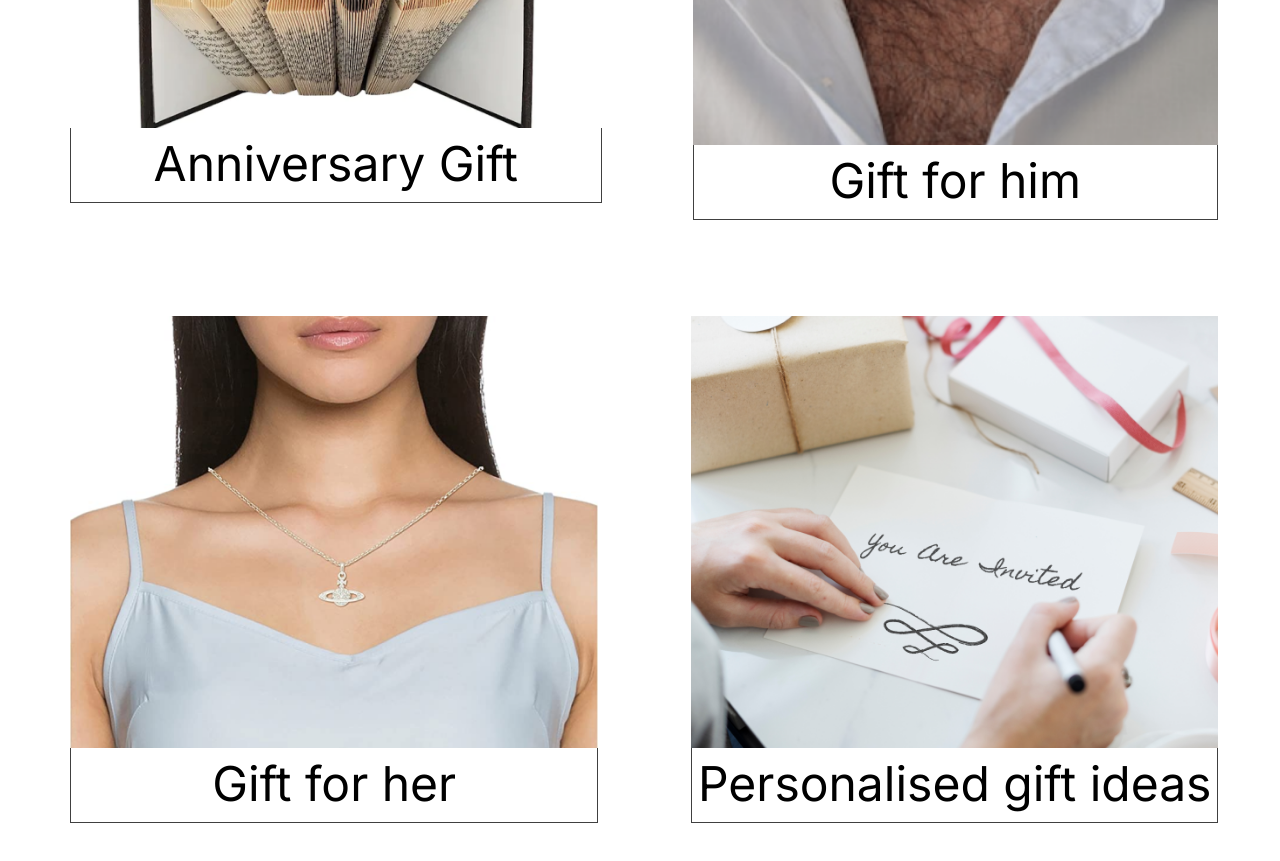
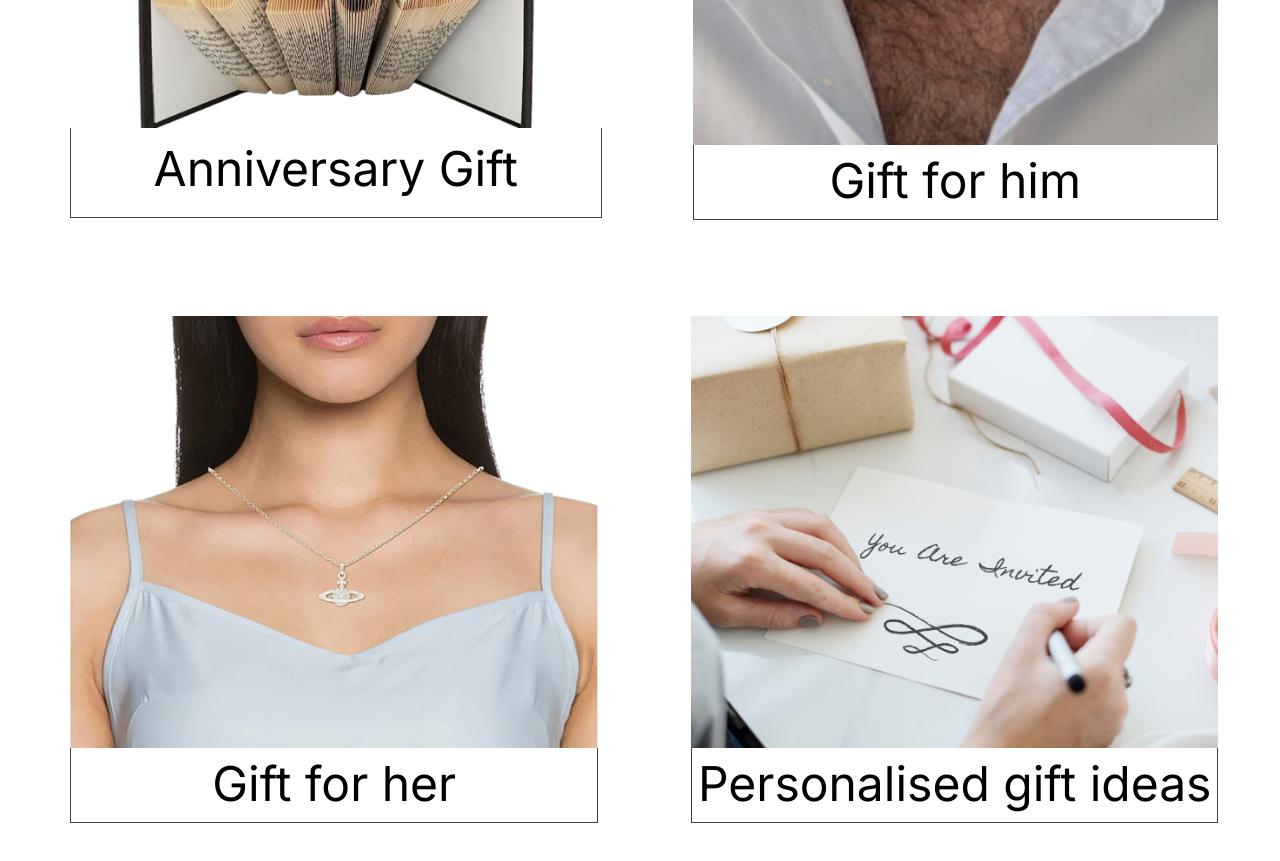
Before and after one commit to Layconnn/etsy, a React (Vite) app: page / in a window 1280 px wide. Shown: the part 1700-2561 px from the top of the page. Built offline with nearby package versions, Linux system fonts and the light colour scheme.

Commit message:
second commit

```diff
--- a/src/App.jsx
+++ b/src/App.jsx
@@ -6,6 +6,7 @@ function App() {
 
   return (
     <>
+
       <div className="nav">
         <p className="nav__one">Etsy</p>
         <p className="nav__two">Sell on etsy</p>
@@ -42,9 +43,9 @@ function App() {
 
        <div className="section2">
         <div className="section2__term">
-          <div className="section2__term__one">
+          <div className="section2__term__four">
             <img src="./image/but.png" alt="" />
-            <div className="section2__term__one__class">
+            <div className="section2__term__four__class">
              <p>Anniversary Gift</p>
             </div>
           </div>
@@ -94,6 +95,7 @@ function App() {
        </div>
        <div className="me"></div>
        <div className="us"></div>
+
     </>
   )
 }
--- a/src/App.scss
+++ b/src/App.scss
@@ -299,6 +299,40 @@
                 }
             }
         }
+        &__four{
+            text-align: center;
+            img{
+                max-width: 100%;
+            }
+            &__class{
+                margin-top: -0.4rem;
+                border: 1px solid rgba(0, 0, 0, 0.75);
+                p{
+                    margin: auto;
+                    font-weight: 400;
+                    padding-top: 0.6rem;
+                    padding-bottom: 0.9rem;
+                    font-size: 3rem;
+                    line-height: 4.125rem;
+                    @media (max-width: 1200px){
+                        font-size: 2rem;
+                    }
+                    @media (max-width: 1000px){
+                        font-size: 1.5rem;
+                        line-height: 1.25rem;
+                        padding-bottom: 0.7rem;
+                    }
+                    @media (max-width: 660px){
+                        font-size: 0.68rem;
+                        font-weight: 600;
+                        padding-bottom: 0.5rem;
+                    }
+                    @media (max-width: 500px){
+                        padding-bottom: 0.3rem;
+                    }
+                }
+            }
+        }
     }
     &__term1{
         display: flex;
@@ -535,6 +569,11 @@
                 font-weight: 500;
                 margin-bottom: 1.625rem;
             }
+            @media (max-width: 500px){
+                line-height: 1.125rem;
+                margin-left: 2.125rem;
+                margin-right: 1.563rem;
+            }
         }
         h5{
             font-weight: 700;
```
